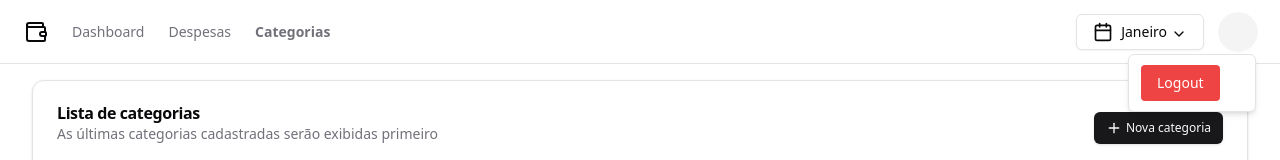
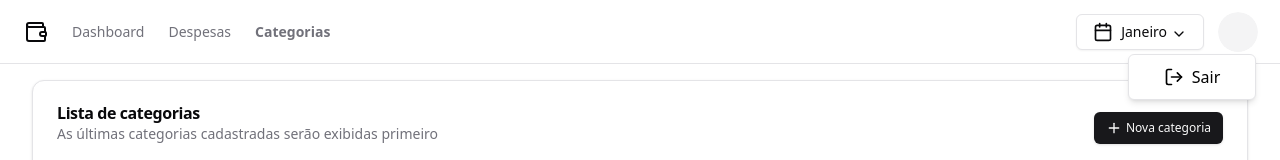
Before and after one commit to ldevfarias/mebudget, a Next.js app: page /dashboard/categories in a window 1280 px wide. Both pictures are taken after a click on the button "Toggle menu". Shown: the top 160 px of the page. Built offline with nearby package versions, Linux system fonts and the light colour scheme; no server answers; the database is empty.

Commit message:
feat: Improve logout button

```diff
--- a/components/ui/button-logout.tsx
+++ b/components/ui/button-logout.tsx
@@ -1,5 +1,6 @@
 "use client";
 
+import { LogOut } from "lucide-react";
 import { signOut } from "next-auth/react";
 import { Button } from "./button";
 
@@ -7,10 +8,11 @@ export default function ButtonLogout() {
 	return (
 		<Button
 			variant="ghost"
-			className="bg-red-500 text-white py-2 px-4 rounded"
+			className="w-full h-6 border-hidden bg-transparent text-black hover:bg-transparent hover:text-black"
 			onClick={() => signOut({ callbackUrl: "/" })}
 		>
-			Logout
+			<LogOut className="h-5 w-5 mr-2" />
+			<span className="text-base font-medium">Sair</span>
 		</Button>
 	);
 }
```
